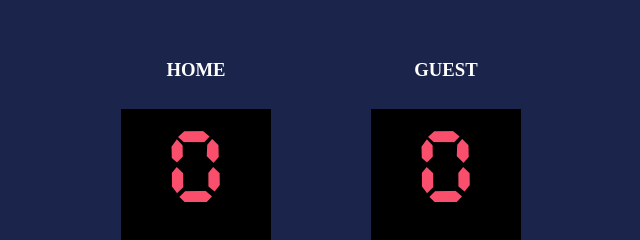
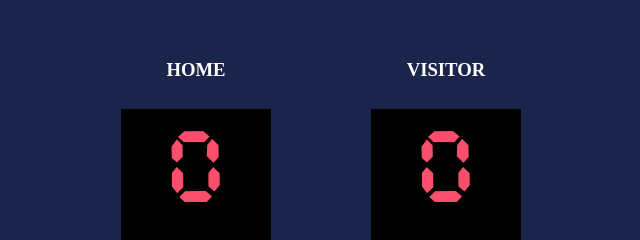
Before and after one commit to darenjm/Basketball_scoreboard, a website built with Vite: page index.html in a window 1280 px wide. Shown: the top 240 px of the page, 319-959 px from the left. Built offline with nearby package versions, Linux system fonts and the light colour scheme.

Commit message:
Changed Guest to Visitor

```diff
--- a/index.html
+++ b/index.html
@@ -17,7 +17,7 @@
             </div>
 
             <div class="score-col">
-                <h3 class="score-title">GUEST</h3>
+                <h3 class="score-title">VISITOR</h3>
                 <p id="away-score" class="score-num">0</p>
                 <div class="score-btn-wrap">
                     <button id="away-inc-1" class="score-btn">+1</button>
```
